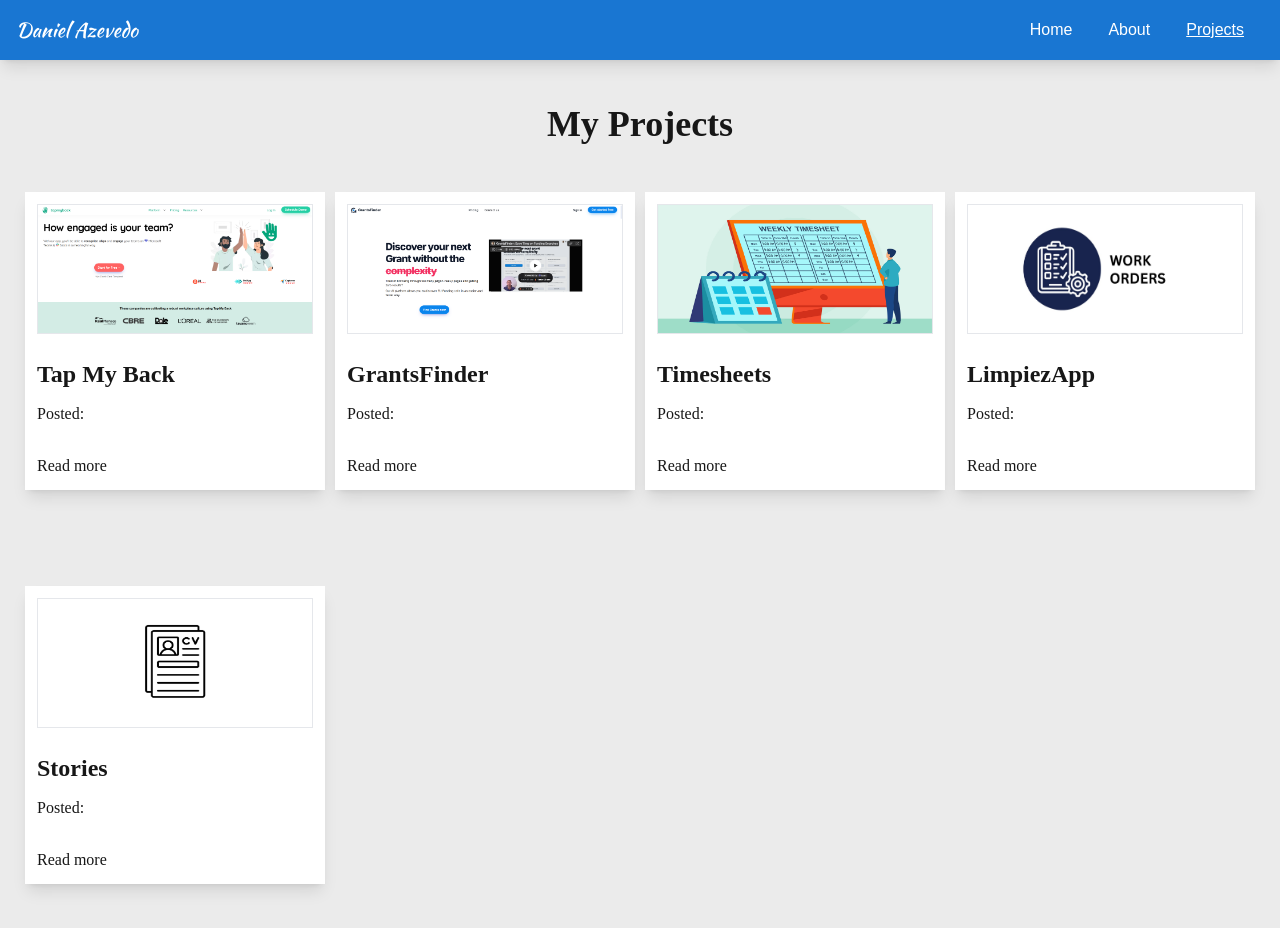
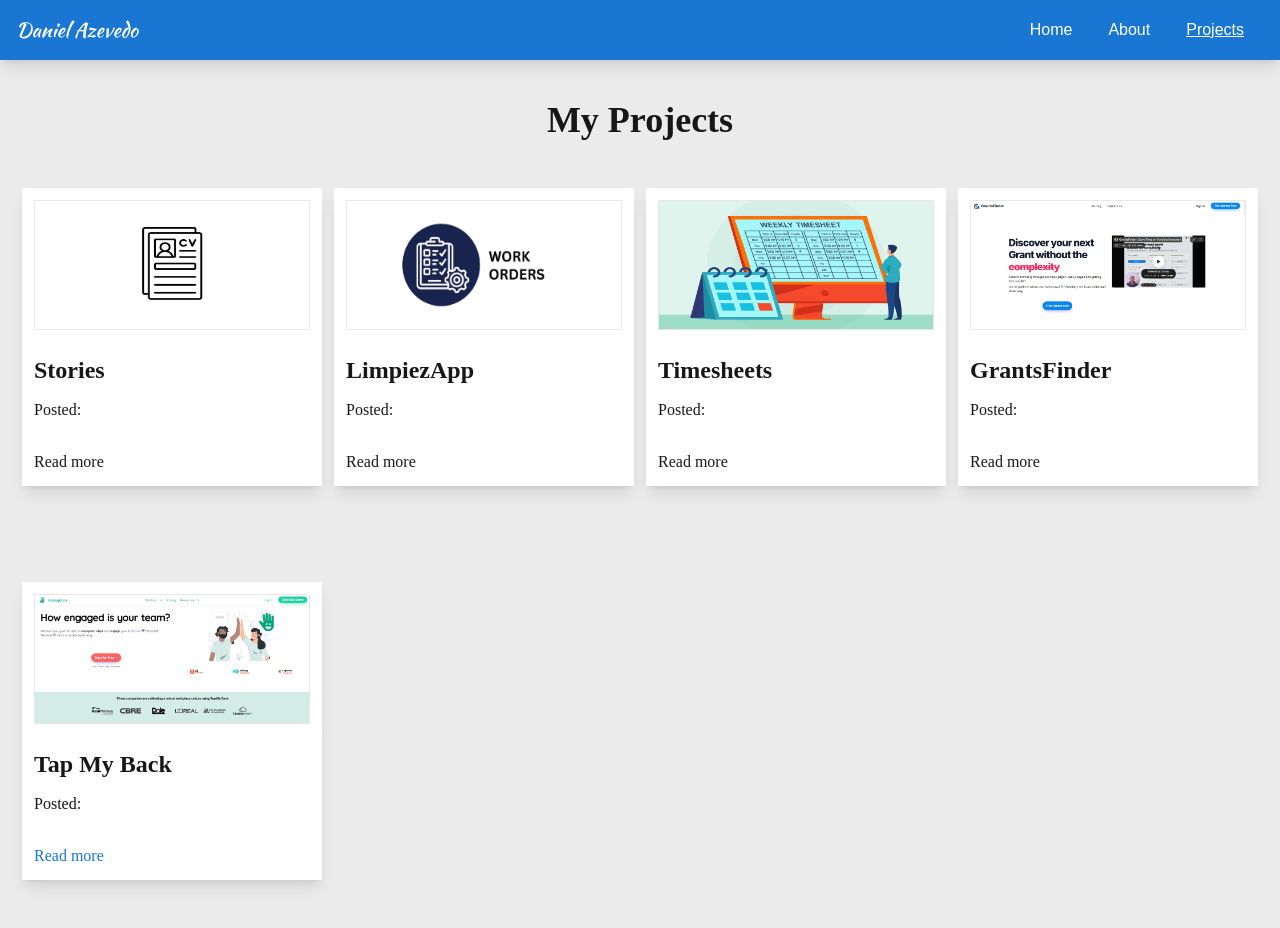
Before and after one commit to daniazevedo43/my-portfolio-website, a Next.js app: page /projects in a window 1280 px wide. Built offline with nearby package versions, Linux system fonts and the light colour scheme.

Commit message:
Tap my back project description

```diff
--- a/src/app/projects/page.tsx
+++ b/src/app/projects/page.tsx
@@ -1,10 +1,11 @@
+import Link from 'next/link'
 import React from 'react'
 
 export default function Projects() {
   return (
-    <div className='m-11 justify-items-center'>
+    <div className='m-10 justify-items-center'>
         <div className='flex justify-center'>
-            <h2 className='text-4xl font-semibold font-ubuntu'>My Projects</h2>
+            <p className='text-4xl font-semibold font-ubuntu'>My Projects</p>
         </div>
         <div className='grid grid-flow-row grid-cols-1 md:grid-cols-2 lg:grid-cols-3 xl:grid-cols-4 gap-12 justify-items-center'>
           <div
@@ -12,12 +13,44 @@ export default function Projects() {
           >
               <div className='m-3 border border-gray-200'>
                 <img
-                  src='/tap-my-back.png'
+                  src='/stories.png'
                   className='h-32 w-full'
-              />
+                />
               </div>
               <div className='m-3'>
-                <h2 className='text-2xl font-semibold font-ubuntu'>Tap My Back</h2>
+                <p className='text-2xl font-semibold font-ubuntu'>Stories</p>
+                <p className='font-ubuntu mt-3'>Posted: </p>
+                <p className='font-ubuntu mt-7'>Read more</p>
+              </div>
+          </div>
+
+          <div
+            className='flex flex-col bg-[#FFFFFF] mt-12 w-75 shadow-lg'
+          >
+              <div className='m-3 border border-gray-200'>
+                <img
+                  src='/limpiezapp.jpeg'
+                  className='h-32 w-full'
+                />
+              </div>
+              <div className='m-3'>
+                <p className='text-2xl font-semibold font-ubuntu'>LimpiezApp</p>
+                <p className='font-ubuntu mt-3'>Posted: </p>
+                <p className='font-ubuntu mt-7'>Read more</p>
+              </div>
+          </div>
+
+          <div
+            className='flex flex-col bg-[#FFFFFF] mt-12 w-75 shadow-lg'
+          >
+              <div className='m-3 border border-gray-200'>
+                <img
+                  src='/timesheets.jpeg'
+                  className='h-32 w-full'
+                />
+              </div>
+              <div className='m-3'>
+                <p className='text-2xl font-semibold font-ubuntu'>Timesheets</p>
                 <p className='font-ubuntu mt-3'>Posted: </p>
                 <p className='font-ubuntu mt-7'>Read more</p>
               </div>
@@ -33,7 +66,7 @@ export default function Projects() {
                 />
               </div>
               <div className='m-3'>
-                <h2 className='text-2xl font-semibold font-ubuntu'>GrantsFinder</h2>
+                <p className='text-2xl font-semibold font-ubuntu'>GrantsFinder</p>
                 <p className='font-ubuntu mt-3'>Posted: </p>
                 <p className='font-ubuntu mt-7'>Read more</p>
               </div>
@@ -44,46 +77,18 @@ export default function Projects() {
           >
               <div className='m-3 border border-gray-200'>
                 <img
-                  src='/timesheets.jpeg'
+                  src='/tap-my-back.png'
                   className='h-32 w-full'
                 />
               </div>
               <div className='m-3'>
-                <h2 className='text-2xl font-semibold font-ubuntu'>Timesheets</h2>
+                <p className='text-2xl font-semibold font-ubuntu'>Tap My Back</p>
                 <p className='font-ubuntu mt-3'>Posted: </p>
-                <p className='font-ubuntu mt-7'>Read more</p>
-              </div>
-          </div>
-
-          <div
-            className='flex flex-col bg-[#FFFFFF] mt-12 w-75 shadow-lg'
-          >
-              <div className='m-3 border border-gray-200'>
-                <img
-                  src='/limpiezapp.jpeg'
-                  className='h-32 w-full'
-                />
-              </div>
-              <div className='m-3'>
-                <h2 className='text-2xl font-semibold font-ubuntu'>LimpiezApp</h2>
-                <p className='font-ubuntu mt-3'>Posted: </p>
-                <p className='font-ubuntu mt-7'>Read more</p>
-              </div>
-          </div>
-
-          <div
-            className='flex flex-col bg-[#FFFFFF] mt-12 w-75 shadow-lg'
-          >
-              <div className='m-3 border border-gray-200'>
-                <img
-                  src='/stories.png'
-                  className='h-32 w-full'
-                />
-              </div>
-              <div className='m-3'>
-                <h2 className='text-2xl font-semibold font-ubuntu'>Stories</h2>
-                <p className='font-ubuntu mt-3'>Posted: </p>
-                <p className='font-ubuntu mt-7'>Read more</p>
+                <div className='mt-7'>
+                  <Link href="/projects/tap-my-back" className='font-ubuntu text-[#1976d2] hover:underline w-auto'>
+                    Read more
+                  </Link>
+                </div>
               </div>
           </div>
         </div>
--- /dev/null
+++ b/src/app/projects/tap-my-back/page.tsx
@@ -0,0 +1,29 @@
+import Link from 'next/link'
+import React from 'react'
+
+export default function TapMyBack() {
+  return (
+    <div className='justify-items-center overflow-x-hidden'>
+        <div className='mt-10'>
+            <p className='text-4xl font-semibold font-ubuntu'>Tap My Back</p>
+        </div>
+        <div className='m-5 mt-10 max-w-3xl md:mt-12 xl:mt-10'>
+            <div>
+                <img src='/tap-my-back.png' className='' />
+                <div className='mt-5'>
+                    <span className='font-semibold font-ubuntu'>Tecnology used:</span>
+                    <span className='font-ubuntu'> Meteor.js</span>
+                </div>
+                <div className='mt-5 font-ubuntu'>
+                    <p>Platform that promotes employee and collaborator recognition to praise work teams and help them create a culture of continuous feedback.</p>
+                </div>
+                <div className='flex mt-5 space-x-4'>
+                    <Link href="https://www.tapmyback.com/" className='font-ubuntu text-[#1976d2] hover:underline w-auto'>
+                        <p className='font-ubuntu'>Try it here</p>
+                    </Link>
+                </div>
+            </div>
+        </div>
+    </div>
+  )
+}
--- a/src/ui/navbar.tsx
+++ b/src/ui/navbar.tsx
@@ -87,7 +87,7 @@ export default function Navbar() {
                     <Link
                         href="/projects"
                         className={
-                            pathname === '/projects' ?
+                            pathname.startsWith('/projects') ?
                             "block mt-4 sm:mt-0 text-white underline" :
                             "block mt-4 sm:mt-0 text-white"
                         }
```
